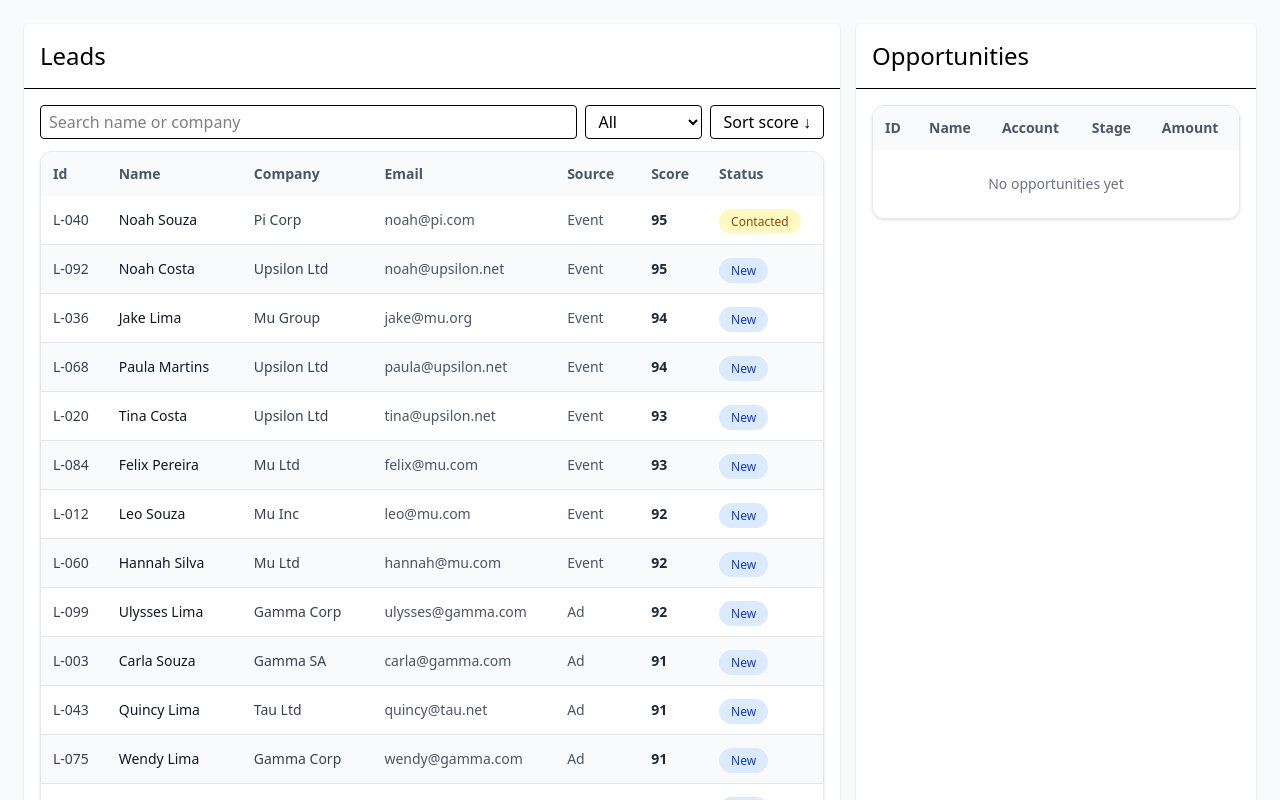
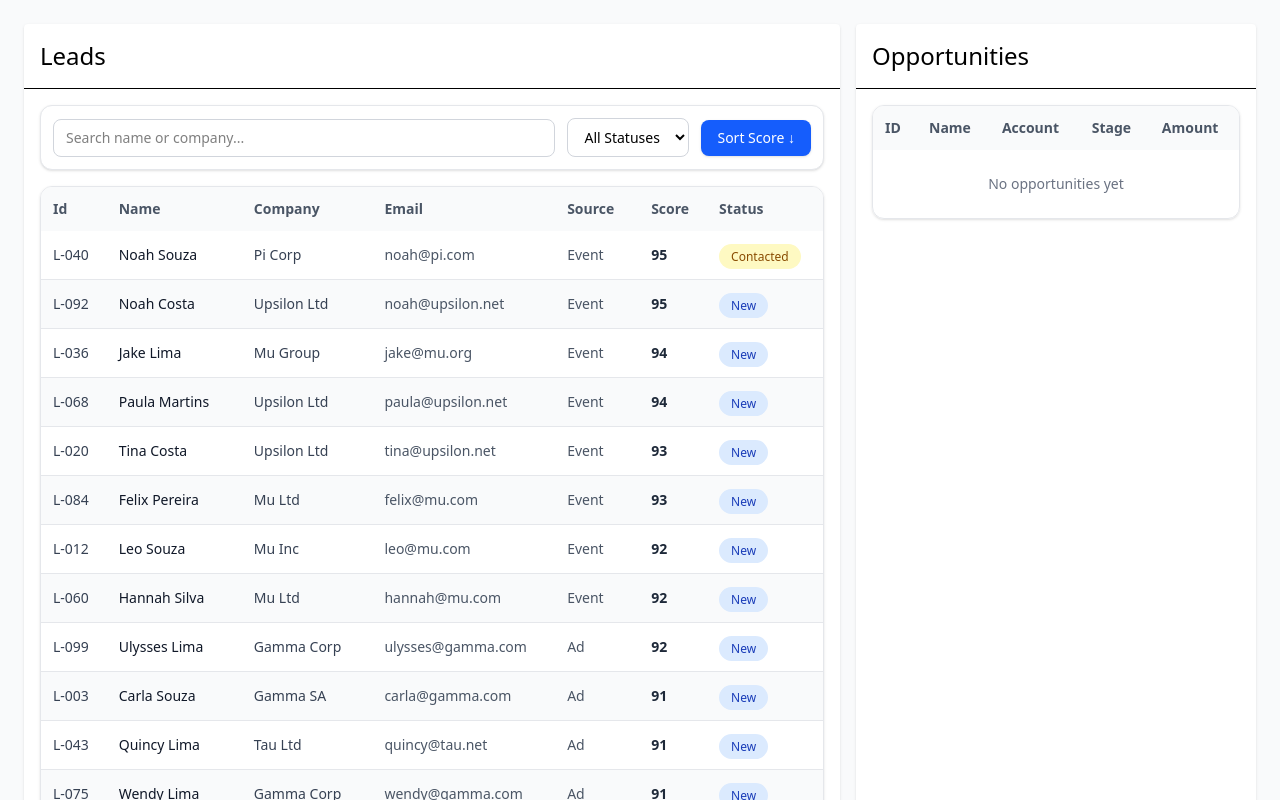
Before and after one commit to leoaltemari/mini-seller-console, a React (Vite) app: page / in a window 1280 px wide. Shown: the top 800 px of the page. Built offline with nearby package versions, Linux system fonts and the light colour scheme.

Commit message:
feat: enhance filter styling

```diff
--- a/src/components/LeadsTableFilter.tsx
+++ b/src/components/LeadsTableFilter.tsx
@@ -15,21 +15,27 @@ export default function LeadsTableFilter({
   onQueryChange,
 }: Props) {
   return (
-    <div className="flex gap-2 mb-3">
+    <div className="flex flex-wrap items-center gap-3 mb-4 p-3 bg-white border border-gray-200 rounded-xl shadow-sm">
       <input
         type="text"
         value={preferences.query}
-        onChange={e => onQueryChange(e.target.value)}
-        placeholder="Search name or company"
-        className="border rounded px-2 py-1 flex-1"
+        onChange={(e) => onQueryChange(e.target.value)}
+        placeholder="Search name or company..."
+        className="
+          flex-1 min-w-[180px] px-3 py-2 border border-gray-300 rounded-lg text-sm
+          focus:outline-none focus:ring-2 focus:ring-blue-200 focus:border-blue-500
+        "
       />
 
       <select
         value={preferences.filterStatus ?? ''}
-        onChange={e => onFilterChange(e.target.value || null)}
-        className="border rounded px-2 py-1"
+        onChange={(e) => onFilterChange(e.target.value || null)}
+        className="
+          cursor-pointer px-3 py-2 border border-gray-300 rounded-lg text-sm bg-white
+          focus:outline-none focus:ring-2 focus:ring-blue-200 focus:border-blue-500
+        "
       >
-        <option value="">All</option>
+        <option value="">All Statuses</option>
         <option>New</option>
         <option>Contacted</option>
         <option>Qualified</option>
@@ -40,9 +46,12 @@ export default function LeadsTableFilter({
       <button
         type="button"
         onClick={onSortToggle}
-        className="border rounded px-3 py-1"
+        className="
+          cursor-pointer px-4 py-2 text-sm font-medium bg-blue-600 text-white rounded-lg
+          shadow-sm hover:bg-blue-700 active:bg-blue-800 focus:outline-none
+        "
       >
-        Sort score {preferences.sortDesc ? '↓' : '↑'}
+        Sort Score {preferences.sortDesc ? '↓' : '↑'}
       </button>
     </div>
   );
```
Also changed, not shown: src/components/StatusBadge.tsx (+4 -3 lines).
